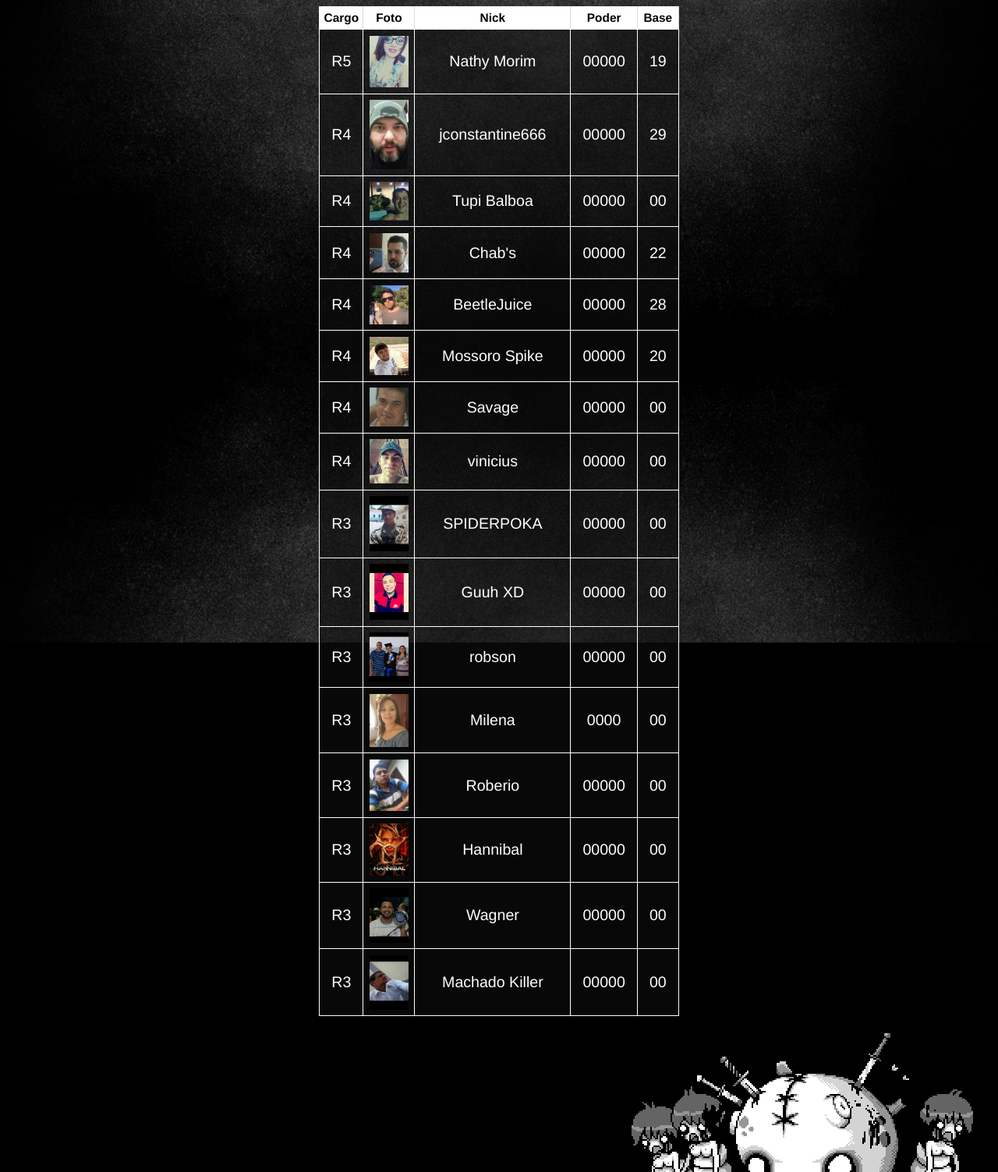
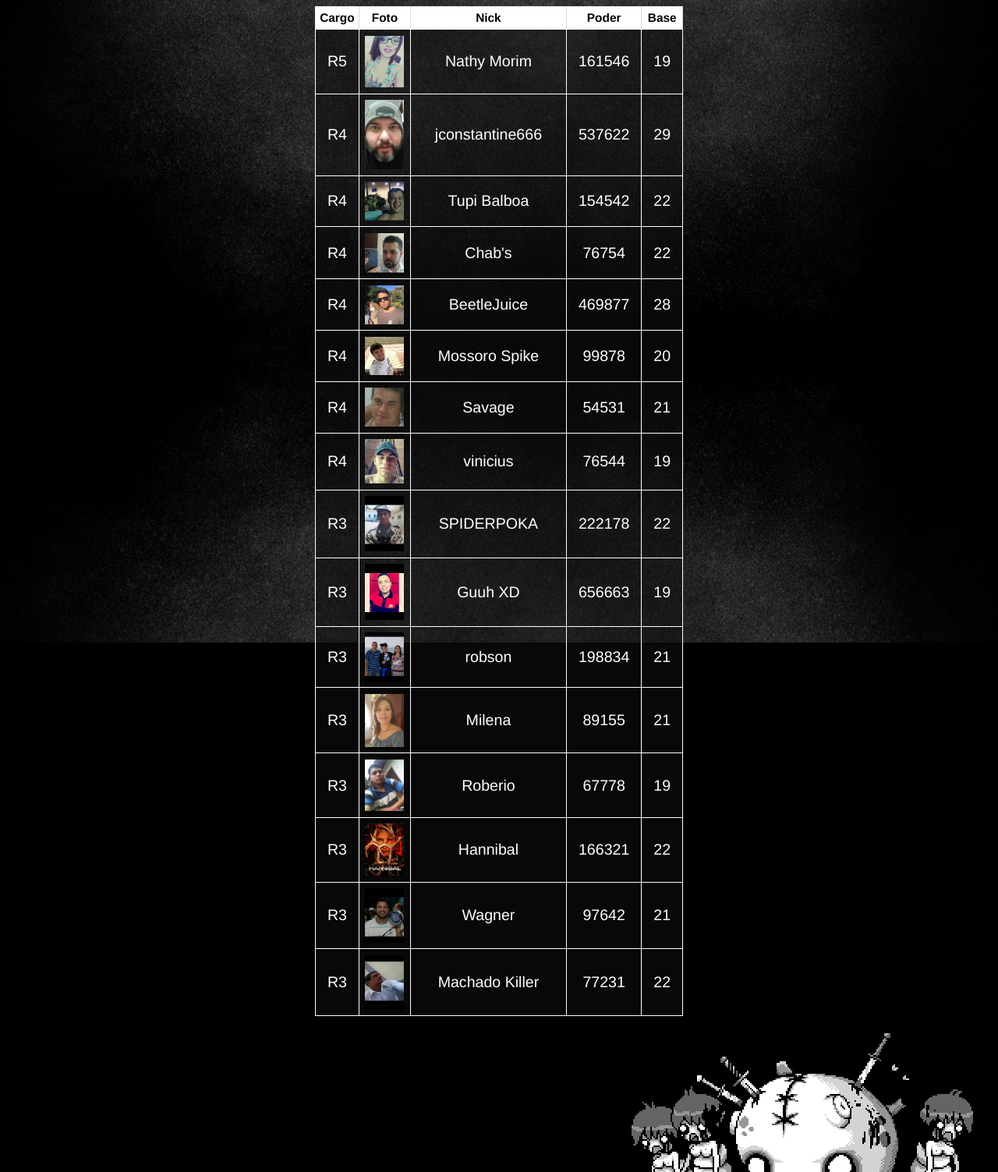
Before and after one commit to brazil-kills-zombie/brazil-kills-zombie.github.io, a plain HTML site: page membros.html in a window 1280 px wide. Shown: the part 340-1843 px from the top of the page at 78% size. Drawn offline with Linux system fonts and the light colour scheme.

Commit message:
altera o poder e level das bases- acrescenta nome dos desenvolvedores

```diff
--- a/css/style.css
+++ b/css/style.css
@@ -294,3 +294,8 @@ ol{
 	  color: #FFF;
 	  text-shadow: 6px 6px #000;
 }
+
+footer p{
+	color: #FFF;
+	text-align: center;
+}
--- a/membros.html
+++ b/membros.html
@@ -55,113 +55,113 @@
                     <td>
                         <img src="./imagens/imagem-nathy.jpg"></td>
                     <td>Nathy Morim </td>
-                    <td>00000</td>
+                    <td>161546</td>
                     <td>19</td>
                 </tr>
                 <tr>
                     <td>R4</td>
                     <td> <img src="./imagens/imagm-const.jpg"></td>
                     <td>jconstantine666</td>
-                    <td>00000</td>
+                    <td>537622</td>
                     <td>29</td>
                 </tr>
                 <tr>
                     <td>R4</td>
                     <td><img src="./imagens/foto-tupi.jpg"></td>
                     <td>Tupi Balboa</td>
-                    <td>00000</td>
-                    <td>00</td>
+                    <td>154542</td>
+                    <td>22</td>
                 </tr>
                 <tr>
                     <td>R4</td>
                     <td><img src="./imagens/imagem-chabs.jpg"></td>
                     <td>Chab's</td>
-                    <td>00000</td>
+                    <td>76754</td>
                     <td>22</td>
                 </tr>
                 <tr>
                     <td>R4</td>
                     <td><img src="./imagens/foto-hugo.jpg"></td>
                     <td>BeetleJuice</td>
-                    <td>00000</td>
+                    <td>469877</td>
                     <td>28</td>
                 </tr>
                 <tr>
                     <td>R4</td>
                     <td><img src="./imagens/foto-mossoro.jpg"></td>
                     <td>Mossoro Spike</td>
-                    <td>00000</td>
+                    <td>99878</td>
                     <td>20</td>
                 </tr>
                 <tr>
                     <td>R4</td>
                     <td><img src="./imagens/foto-savage.jpg"></td>
                     <td>Savage</td>
-                    <td>00000</td>
-                    <td>00</td>
+                    <td>54531</td>
+                    <td>21</td>
                 </tr>
                 <tr>
                     <td>R4</td>
                     <td><img src="./imagens/foto-vinivius.jpg"></td>
                     <td>vinicius</td>
-                    <td>00000</td>
-                    <td>00</td>
+                    <td>76544</td>
+                    <td>19</td>
                 </tr>
                 <tr>
                     <td>R3</td>
                     <td><img src="./imagens/foto-sergio.jpg"></td>
                     <td>SPIDERPOKA</td>
-                    <td>00000</td>
-                    <td>00</td>
+                    <td>222178</td>
+                    <td>22</td>
                 </tr>
                 <tr>
                     <td>R3</td>
                     <td><img src="./imagens/foto-guuh.jpg"></td>
                     <td>Guuh XD</td>
-                    <td>00000</td>
-                    <td>00</td>
+                    <td>656663</td>
+                    <td>19</td>
                 </tr>
                 <tr>
                     <td>R3</td>
                     <td><img src="./imagens/foto-robson.jpg"></td>
                     <td>robson</td>
-                    <td>00000</td>
-                    <td>00</td>
+                    <td>198834</td>
+                    <td>21</td>
                 </tr>
                 <tr>
                     <td>R3</td>
                     <td><img src="./imagens/foto-milena.jpg"></td>
                     <td>Milena</td>
-                    <td>0000</td>
-                    <td>00</td>
+                    <td>89155</td>
+                    <td>21</td>
                 </tr>
                 <tr>
                     <td>R3</td>
                     <td><img src="./imagens/foto-roberio.jpg"></td>
                     <td>Roberio</td>
-                    <td>00000</td>
-                    <td>00</td>
+                    <td>67778</td>
+                    <td>19</td>
                 </tr>
                 <tr>
                     <td>R3</td>
                     <td><img src="./imagens/foto-neto.jpg"></td>
                     <td>Hannibal</td>
-                    <td>00000</td>
-                    <td>00</td>
+                    <td>166321</td>
+                    <td>22</td>
                 </tr>
                 <tr>
                     <td>R3</td>
                     <td><img src="./imagens/foto-wagner.jpg"></td>
                     <td>Wagner</td>
-                    <td>00000</td>
-                    <td>00</td>
+                    <td>97642</td>
+                    <td>21</td>
                 </tr>
                 <tr>
                     <td>R3</td>
                     <td><img src="./imagens/foto-killer.jpg"></td>
                     <td>Machado Killer</td>
-                    <td>00000</td>
-                    <td>00</td>
+                    <td>77231</td>
+                    <td>22</td>
                 </tr>
 
             </table>
```
Also changed, not shown: mapa-site.html (+4 -0 lines).
